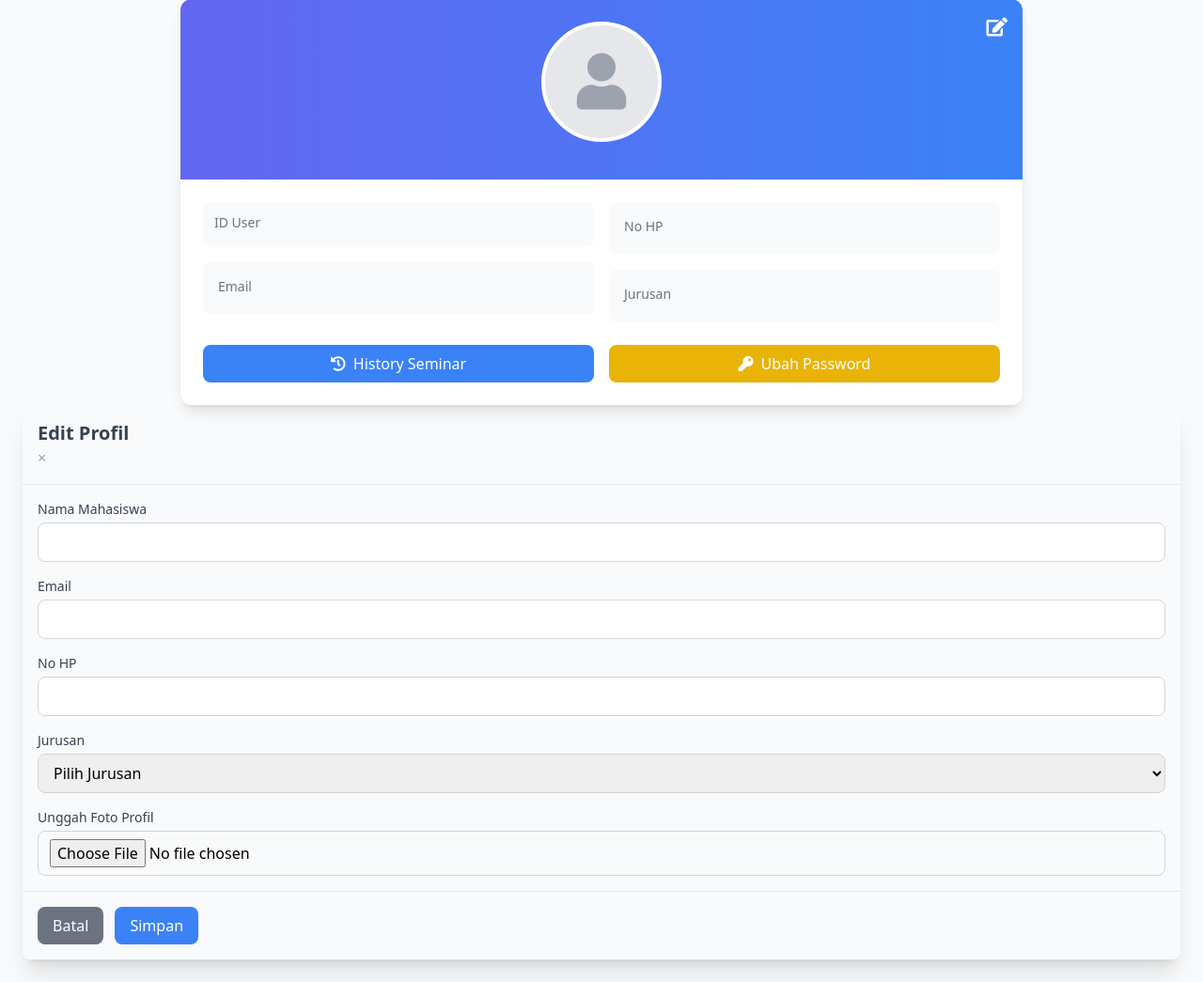
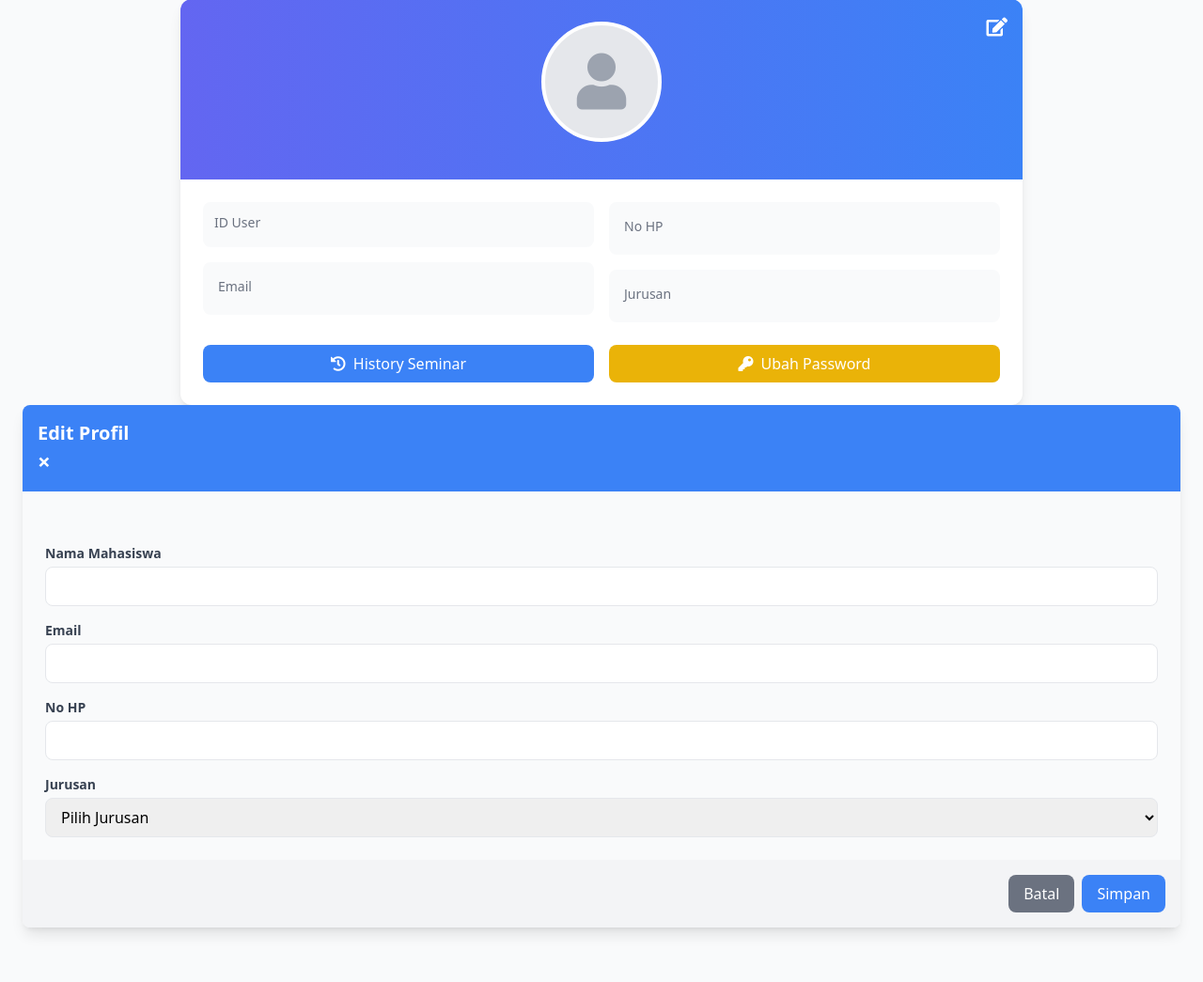
Before and after one commit to Anjaszz/seminar-ku, a CodeIgniter app: the page made by application/views/user/profil.php in a window 1280 px wide. Shown: the part 94-1139 px from the top of the page at 94% size. After the commit the page ends 1088 px from the top, so only its background shows below. Run offline with CodeIgniter, Linux system fonts and the light colour scheme; data that the repository does not hold is empty; some libraries are stand-ins or nearby versions.

Commit message:
update 1-8

```diff
--- a/application/config/routes.php
+++ b/application/config/routes.php
@@ -55,7 +55,7 @@ $route['404_override'] = 'myerror';
 $route['translate_uri_dashes'] = FALSE;
 $route['login'] = 'auth/login';
 $route['logout'] = 'auth/logout';
-$route['default_controller'] = 'auth';
+$route['default_controller'] = 'Landinguser';
 $route['send-email/(:any)'] = 'EmailController/send_email/$1';
 $route['send_image_email/(:num)'] = 'EmailController/send_image_email/$1';
 $route['send_image_emails'] = 'EmailController/send_image_emails';
--- a/application/controllers/Payment.php
+++ b/application/controllers/Payment.php
@@ -8,8 +8,8 @@ class Payment extends CI_Controller {
 
     public function __construct() {
         parent::__construct();
-        if (!$this->session->userdata('id_vendor')) {
-            redirect('auth'); // Redirect ke halaman login
+        if (!$this->session->userdata('user_data')) {
+            redirect('user/auth'); // Redirect to login if not logged in
         }
         $this->load->model('ModelPayment');
         \Midtrans\Config::$serverKey = 'SB-Mid-server-ay9QYxNzmuxRlfXu4ntFRNd8';
--- a/application/controllers/Pembicara.php
+++ b/application/controllers/Pembicara.php
@@ -104,6 +104,8 @@ class Pembicara extends MY_Controller
         $data = array(
             'title' => $title,
             'parent' => $parent,
+
+            'id_vendor' => $this->session->userdata('id_vendor'),
             'form_open' => $form_open,
             'form_close' => $form_close,
             'label_nama' => $label_nama,
@@ -262,6 +264,7 @@ class Pembicara extends MY_Controller
                     'latar_belakang' => $latar_belakang,
                     'id_seminar' => $seminar,
                     'foto' => $foto,
+                    'id_vendor' => $this->session->userdata('id_vendor'),
                 );
                 $this->pm->insert_data($data);
                 $this->session->set_flashdata('success', 'Data berhasil disimpan!');
--- a/application/views/master/template/header.php
+++ b/application/views/master/template/header.php
@@ -24,7 +24,7 @@
                            <p class="text-sm font-medium text-gray-900">Admin Panel</p>
                            <p class="text-sm text-gray-500"><?php echo isset($admin_email) ? $admin_email : 'Email tidak ditemukan'; ?></p> <!-- Ganti dengan email dari database -->
                        </div>
-                       <a href="<?php echo site_url('logout') ?>" class="flex items-center px-4 py-2 text-sm text-red-600 hover:bg-gray-50">
+                       <a href="<?php echo site_url('master/auth/logout') ?>" class="flex items-center px-4 py-2 text-sm text-red-600 hover:bg-gray-50">
                            <i class="bi bi-box-arrow-right mr-2"></i>
                            Logout
                        </a>
--- a/application/views/user/profil.php
+++ b/application/views/user/profil.php
@@ -89,46 +89,68 @@
         <!-- Edit Profile Modal -->
         <div class="modal fade" id="editProfileModal" tabindex="-1" role="dialog" aria-hidden="true">
     <div class="modal-dialog modal-dialog-centered" role="document">
-                <div class="modal-content rounded-lg shadow-xl">
-                    <div class="modal-header border-b border-gray-200 p-4">
-                        <h5 class="text-xl font-bold text-gray-700">Edit Profil</h5>
-                        <button type="button" class="text-gray-400 hover:text-gray-500" data-dismiss="modal">
-                            <span aria-hidden="true">&times;</span>
+        <div class="modal-content rounded-lg shadow-lg border-0">
+            <div class="modal-header bg-blue-500 text-white rounded-t-lg p-4">
+                <h5 class="text-xl font-semibold">Edit Profil</h5>
+                <button type="button" class="text-white hover:text-gray-200 text-2xl font-bold transition duration-200" data-dismiss="modal">
+                    &times;
                 </button>
             </div>
+
+            <!-- Flash Message untuk Error atau Sukses -->
+            <div class="p-4">
+                <?php if ($this->session->flashdata('error')): ?>
+                    <div class="alert alert-danger flex items-center text-sm p-3 rounded-lg">
+                        <svg class="w-5 h-5 mr-2 text-red-500" fill="none" stroke="currentColor" viewBox="0 0 24 24">
+                            <path stroke-linecap="round" stroke-linejoin="round" stroke-width="2" d="M18.364 18.364A9 9 0 115.636 5.636a9 9 0 0112.728 12.728z"></path>
+                        </svg>
+                        <?php echo $this->session->flashdata('error'); ?>
+                    </div>
+                <?php endif; ?>
+
+                <?php if ($this->session->flashdata('success')): ?>
+                    <div class="alert alert-success flex items-center text-sm p-3 rounded-lg">
+                        <svg class="w-5 h-5 mr-2 text-green-500" fill="none" stroke="currentColor" viewBox="0 0 24 24">
+                            <path stroke-linecap="round" stroke-linejoin="round" stroke-width="2" d="M9 12l2 2 4-4"></path>
+                        </svg>
+                        <?php echo $this->session->flashdata('success'); ?>
+                    </div>
+                <?php endif; ?>
+            </div>
+
             <form id="editProfileForm" action="<?php echo base_url('user/home/updateProfil'); ?>" method="post" enctype="multipart/form-data">
-                        <div class="modal-body p-4">
+                <div class="modal-body p-6">
                     <div class="space-y-4">
                         <div>
-                                    <label for="nama_mhs" class="block text-sm font-medium text-gray-700 mb-1">Nama Mahasiswa</label>
+                            <label for="nama_mhs" class="block text-sm font-semibold text-gray-700 mb-1">Nama Mahasiswa</label>
                             <input type="text"
-                                           class="w-full px-3 py-2 border border-gray-300 rounded-lg focus:ring-2 focus:ring-blue-500 focus:border-blue-500"
+                                   class="w-full px-3 py-2 border rounded-lg focus:ring-2 focus:ring-blue-400 focus:border-blue-400"
                                    id="nama_mhs"
                                    name="nama_mhs"
                                    value="<?php echo $mahasiswa->nama_mhs; ?>"
                                    required>
                         </div>
                         <div>
-                                    <label for="email" class="block text-sm font-medium text-gray-700 mb-1">Email</label>
+                            <label for="email" class="block text-sm font-semibold text-gray-700 mb-1">Email</label>
                             <input type="email"
-                                           class="w-full px-3 py-2 border border-gray-300 rounded-lg focus:ring-2 focus:ring-blue-500 focus:border-blue-500"
+                                   class="w-full px-3 py-2 border rounded-lg focus:ring-2 focus:ring-blue-400 focus:border-blue-400"
                                    id="email"
                                    name="email"
                                    value="<?php echo $mahasiswa->email; ?>"
                                    required>
                         </div>
                         <div>
-                                    <label for="no_telp" class="block text-sm font-medium text-gray-700 mb-1">No HP</label>
+                            <label for="no_telp" class="block text-sm font-semibold text-gray-700 mb-1">No HP</label>
                             <input type="text"
-                                           class="w-full px-3 py-2 border border-gray-300 rounded-lg focus:ring-2 focus:ring-blue-500 focus:border-blue-500"
+                                   class="w-full px-3 py-2 border rounded-lg focus:ring-2 focus:ring-blue-400 focus:border-blue-400"
                                    id="no_telp"
                                    name="no_telp"
                                    value="<?php echo $mahasiswa->no_telp; ?>"
                                    required>
                         </div>
                         <div>
-                                    <label for="id_prodi" class="block text-sm font-medium text-gray-700 mb-1">Jurusan</label>
-                                    <select class="w-full px-3 py-2 border border-gray-300 rounded-lg focus:ring-2 focus:ring-blue-500 focus:border-blue-500"
+                            <label for="id_prodi" class="block text-sm font-semibold text-gray-700 mb-1">Jurusan</label>
+                            <select class="w-full px-3 py-2 border rounded-lg focus:ring-2 focus:ring-blue-400 focus:border-blue-400"
                                     id="id_prodi"
                                     name="id_prodi"
                                     required>
@@ -141,17 +163,10 @@
                                 <?php endforeach; ?>
                             </select>
                         </div>
-                                <div>
-                                    <label for="foto" class="block text-sm font-medium text-gray-700 mb-1">Unggah Foto Profil</label>
-                                    <input type="file"
-                                           class="w-full px-3 py-2 border border-gray-300 rounded-lg focus:ring-2 focus:ring-blue-500 focus:border-blue-500"
-                                           id="foto"
-                                           name="foto"
-                                           accept="image/*">
                     </div>
                 </div>
-                        </div>
-                        <div class="modal-footer border-t border-gray-200 p-4">
+
+                <div class="modal-footer bg-gray-100 rounded-b-lg p-4 flex justify-end">
                     <button type="button"
                             class="px-4 py-2 bg-gray-500 text-white rounded-lg hover:bg-gray-600 transition-colors"
                             data-dismiss="modal">Batal</button>
@@ -165,6 +180,8 @@
         </div>
     </div>
 </div>
+
+
     </div>
 
     <!-- Scripts -->
```
Also changed, not shown: application/controllers/Landinguser.php (added, +11 -0 lines), application/controllers/user/Home.php (+15 -46 lines), application/models/User_model.php (+11 -2 lines), uploads/pembicara/4457dd49583d5540659d6e564df99267.png (added), uploads/pembicara/4855b26cf5ff3d72469278f729b8e338.png (added), uploads/pembicara/74d3a5739c725403d85b917d680e8744.png (added), uploads/pembicara/94a24b77985f61bd35c5b46fb9f59b12.png (added), uploads/pembicara/cd357b08aa5b2902e81f4cc75f924452.png (added). Lines whose indentation alone changed are shown as unchanged.
